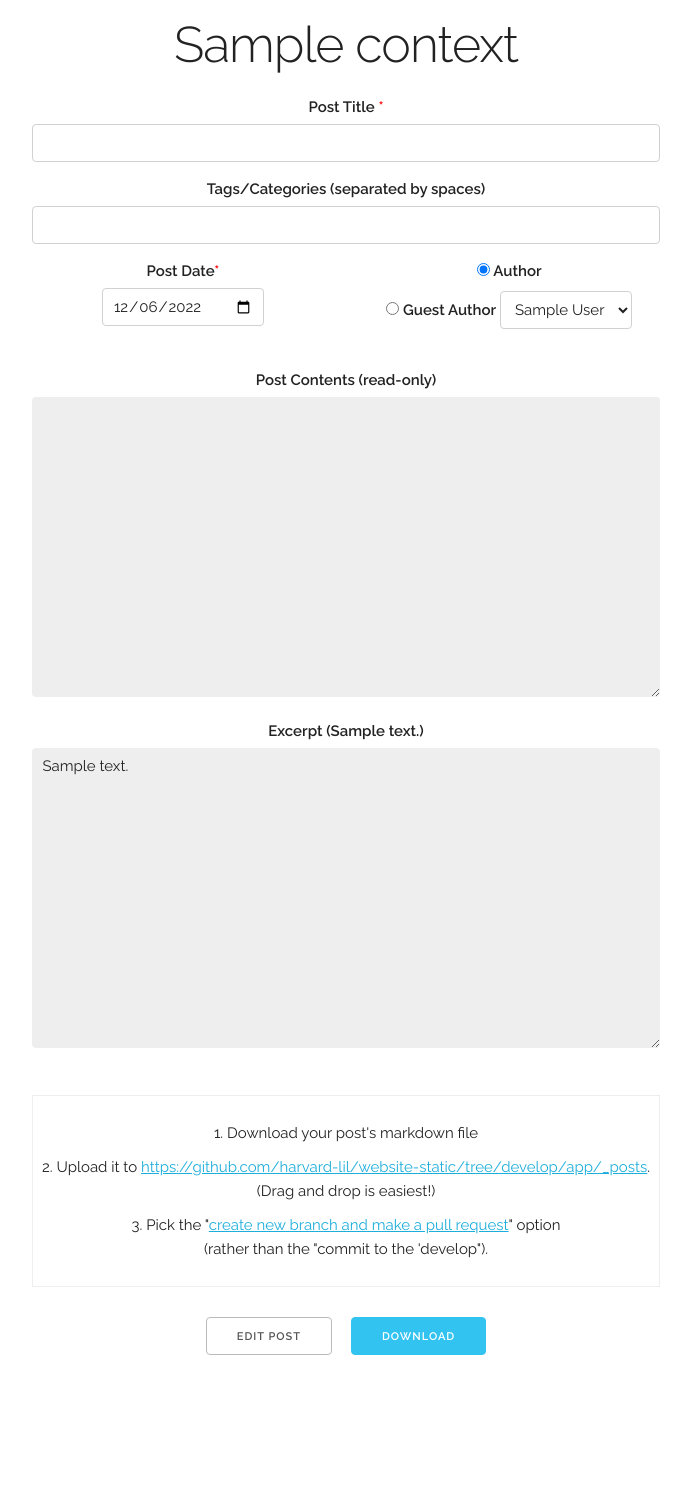
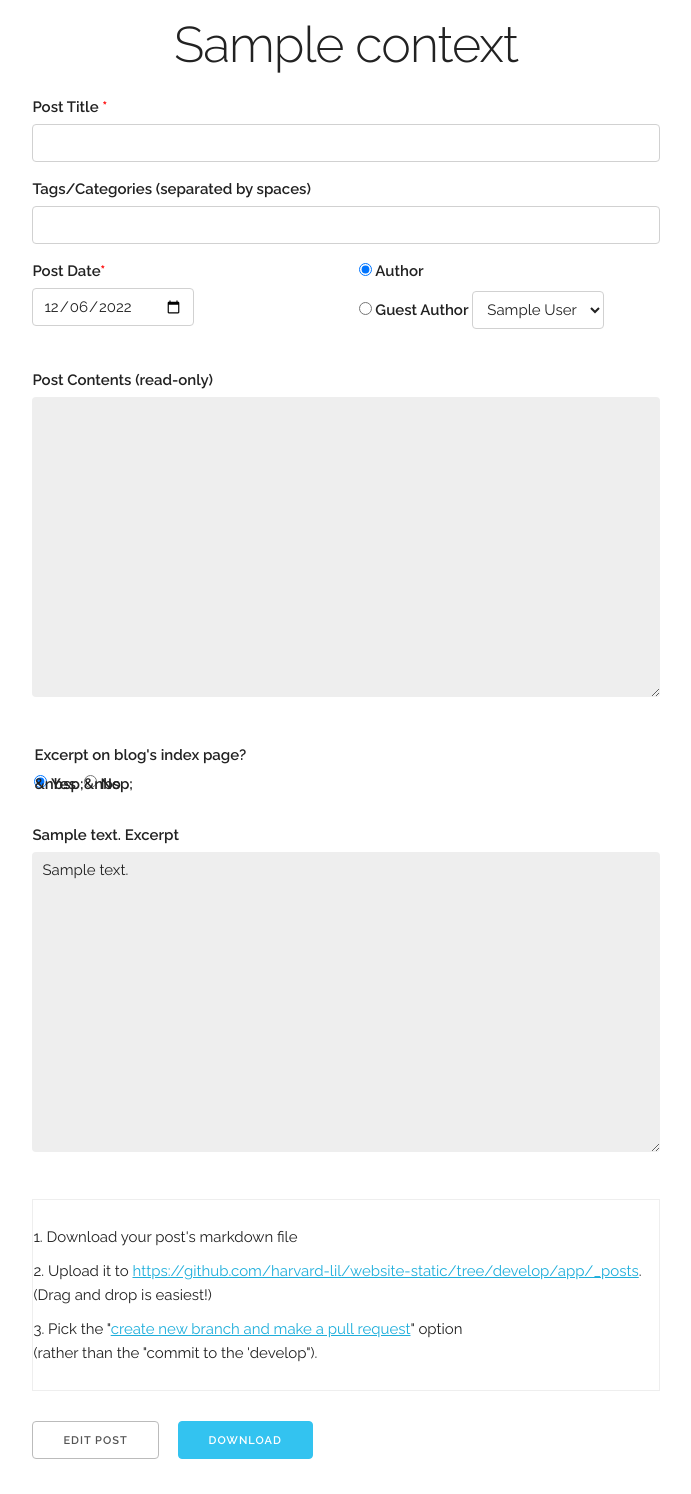
Before and after one commit to harvard-lil/lil-blog-generator, a Flask app: template templates/generator/download.html in a window 1280 px wide. Shown: the whole page, without its empty margins (294-985 px from the left). Before the commit the page ends 1355 px from the top, so only its background shows below. Run offline with Flask 2, Linux system fonts and the light colour scheme; the template is opened without the code that fills it: most values are stand-ins (such as "Sample title", 1, 10 or a date in 2020); some libraries are stand-ins or nearby versions.

Commit message:
Opt out of excerpts.

```diff
--- a/app.py
+++ b/app.py
@@ -128,8 +128,11 @@ def download():
         head_matter['author'] = request.form['author']
     else:
         head_matter['guest-author'] = request.form['author']
-    if request.form['excerpt-type'] == 'Custom':
-        head_matter['excerpt_separator'] = EXCERPT_SEPARATOR
+    if request.form['use-excerpt'] == 'yes':
+        if request.form['excerpt-type'] == 'Custom':
+            head_matter['excerpt_separator'] = EXCERPT_SEPARATOR
+    else:
+        head_matter['no-excerpt'] = True
     if request.form['tags']:
         head_matter['tags'] = request.form['tags'].split(' ')
     head_matter = dump(head_matter, sort_keys=False)
--- a/static/css/custom.css
+++ b/static/css/custom.css
@@ -21,3 +21,16 @@ label.required:after {
   content:"*";
   color:red;
 }
+
+form {
+  text-align: left;
+}
+
+.use-excerpt label {
+  display: inline-block;
+  margin-right: 4px;
+}
+
+.use-excerpt input:after {
+  content: "&nbsp;";
+}
--- a/templates/generator/download.html
+++ b/templates/generator/download.html
@@ -35,9 +35,20 @@
     <textarea name="content" id="content" class="u-full-width" rows="12"
     style="height: auto; background-color: #eee; border: none;" readonly>{{request.form['content']}}</textarea>
 
-    <input type="hidden" name="excerpt-type" value="{{context['excerpt_type']}}">
-    <label for="excerpt">Excerpt ({{context['excerpt_type']}})</label>
-    <textarea name="excerpt" id="excerpt" class="u-full-width" rows="12" style="height: auto; background-color: #eee; border: none;" readonly>{{context['excerpt']}}</textarea>
+    <br>
+    <br>
+
+    <fieldset class="use-excerpt">
+      <legend>Excerpt on blog's index page?</legend>
+      <label><input type="radio" name="use-excerpt" value="yes" checked="checked">&nbsp;Yes</label>
+      <label><input type="radio" name="use-excerpt" value="no">&nbsp;No</label>
+    </fieldset>
+
+    <div id="excerpt-fields">
+      <input type="hidden" name="excerpt-type" value="{{context['excerpt_type']}}">
+      <label for="excerpt">{{context['excerpt_type']}} Excerpt</label>
+      <textarea name="excerpt" id="excerpt" class="u-full-width" rows="12" style="height: auto; background-color: #eee; border: none;" readonly>{{context['excerpt']}}</textarea>
+    </div>
 
     <div style="margin-top: 25px; margin-bottom: 25px; border: 1px solid #eee; padding-top: 25px;">
      <ol>
@@ -58,11 +69,11 @@
     document.getElementById('date').valueAsDate = new Date();
 
     // Toggle between author and guest author
-    var author_column = document.getElementById('author-column');
-    var author_select = document.getElementById('author-selector');
-    var guest_author = document.getElementById('guest-author');
-    var author = document.getElementById('author');
-    var guest_author_input = document.createElement('input');
+    const author_column = document.getElementById('author-column');
+    const author_select = document.getElementById('author-selector');
+    const guest_author = document.getElementById('guest-author');
+    const author = document.getElementById('author');
+    const guest_author_input = document.createElement('input');
     guest_author_input.type = 'text';
     guest_author_input.name = 'author';
     guest_author_input.setAttribute('aria-label' , 'guest author name');
@@ -83,8 +94,8 @@
     author.click();
 
     // Author stored in local storage for better UX
-    var selectOption = author_select.options[author_select.selectedIndex];
-    var lastSelected = localStorage.getItem('default-author');
+    const selectOption = author_select.options[author_select.selectedIndex];
+    const lastSelected = localStorage.getItem('default-author');
     if(lastSelected) {
         author_select.value = lastSelected;
     }
@@ -92,5 +103,19 @@
        lastSelected = author_select.options[author_select.selectedIndex].value;
        localStorage.setItem('default-author', lastSelected);
     }
+
+    // If you opt not to use the excerpt, hide the other excerpt-related fields
+    const excerptFields = document.getElementById('excerpt-fields');
+    if (document.querySelector('input[name="use-excerpt"]:checked').value == "no"){
+      excerptFields.style.display = 'none';
+    }
+    document.querySelector('.use-excerpt').onchange = function(e) {
+      if (e.target.value == "no") {
+        excerptFields.style.display = 'none';
+      } else {
+        excerptFields.style.display = 'block';
+      }
+    }
+
   </script>
 {% endblock content %}
--- a/templates/generator/preview.html
+++ b/templates/generator/preview.html
@@ -36,6 +36,8 @@
     The default is to show a "read more" link after the first paragraph.
 
     To move the "read more" button somewhere else, paste <code>&lt;!--more--&gt;</code> wherever you'd like it to appear.
+
+    (Note: there's an option to remove the button entirely later on the Download page, as well.)
 
     <h3>Images</h3>
     <p>Upload your image using the <a href="https://lil-blog-uploader.herokuapp.com/" target="_blank">LIL blog media upload form</a>, and note the URL it assigns to your image. Use the editor's image button, swapping in the image URL for the placeholder. It should look like this, when you are done:</p>
```
